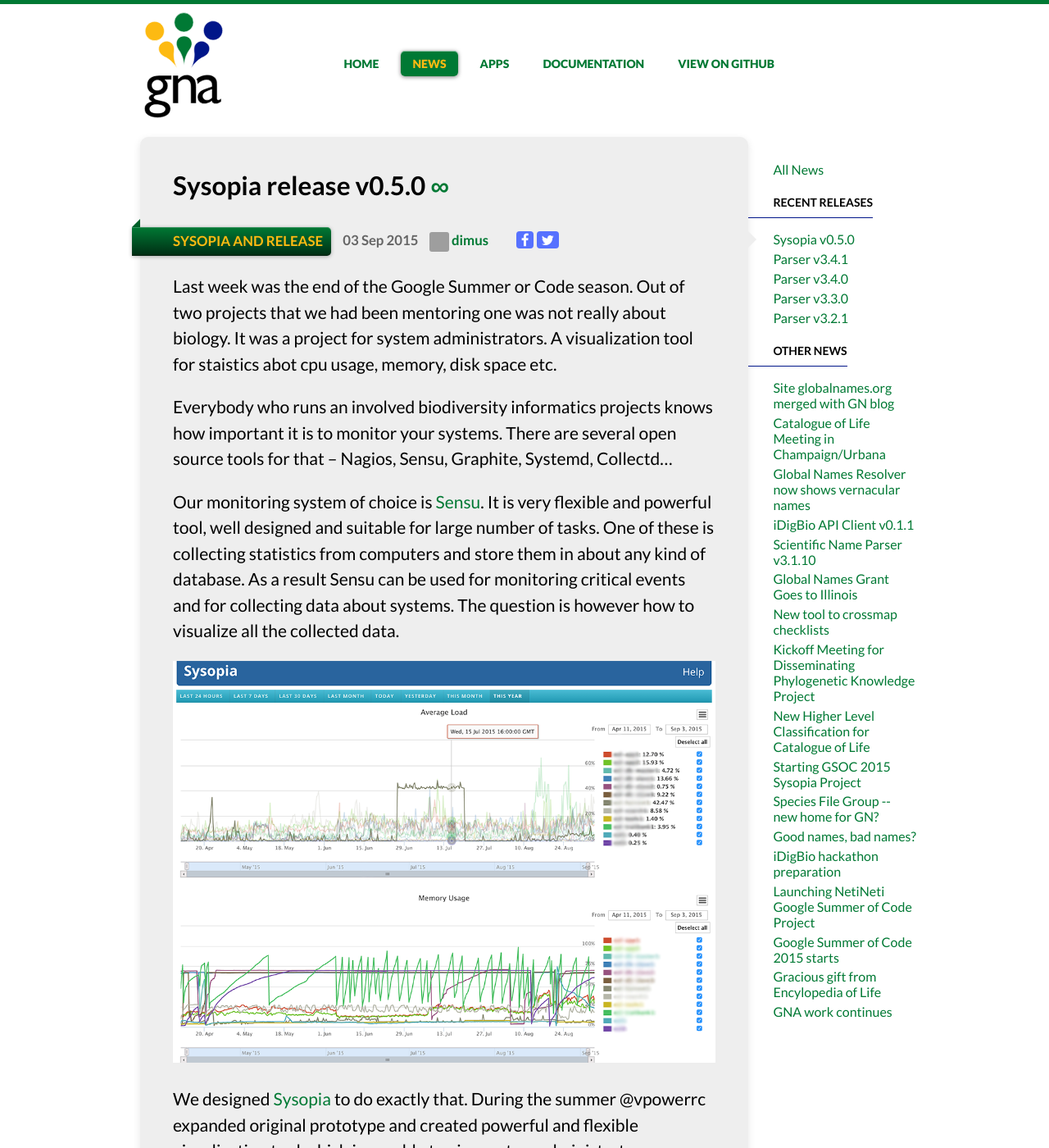
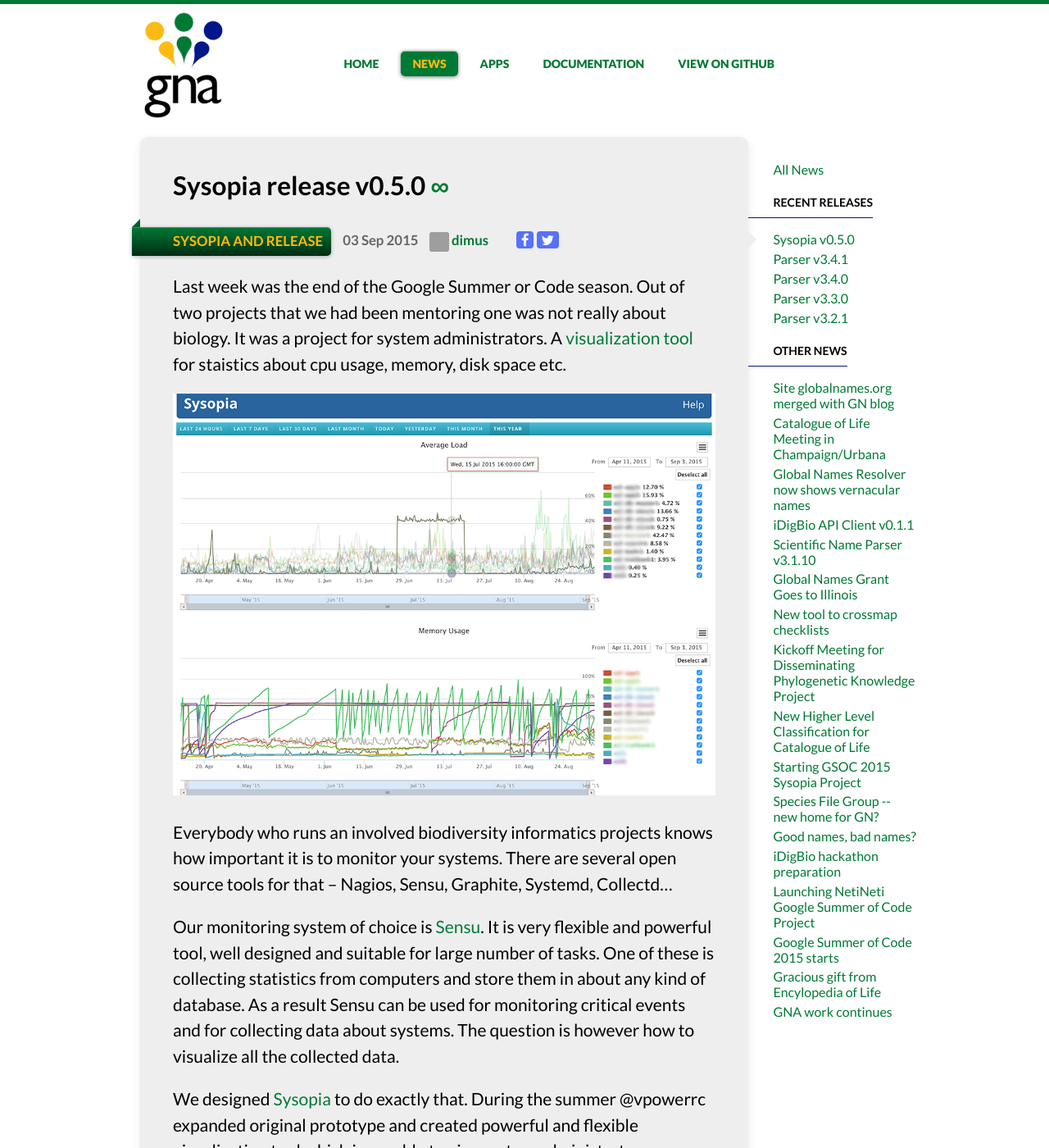
Before and after one commit to GlobalNamesArchitecture/GlobalNamesArchitecture.github.io, a Jekyll site: the page built from _posts/2015-09-03-sysopia.md, in a window 1280 px wide and 1400 px high. Shown: the whole window at 82% size. Built offline with Jekyll 4.4.1, drawn with Linux system fonts in a browser that asks for light colours; nearby versions of some CDN libraries; some of the changed text lies outside the part shown; grey boxes are pictures that could not be loaded.

Commit message:
changes in sysopia post

```diff
--- a/_posts/2015-09-03-sysopia.md
+++ b/_posts/2015-09-03-sysopia.md
@@ -10,8 +10,10 @@
 
 Last week was the end of the Google Summer or Code season. Out of two projects
 that we had been mentoring one was not really about biology. It was a project
-for system administrators. A visualization tool for staistics abot cpu usage,
-memory, disk space etc.
+for system administrators. A [visualization tool][sysopia] for staistics about
+cpu usage, memory, disk space etc.
+
+![Sysopia](/img/blog/sysopia.png)
 
 Everybody who runs an involved biodiversity informatics projects knows how
 important it is to monitor your systems. There are several open source tools
@@ -24,13 +26,11 @@
 collecting data about systems. The question is however how to visualize all the
 collected data.
 
-![Sysopia](/img/blog/sysopia.png)
-
 We designed [Sysopia][sysopia] to do exactly that. During the summer @vpowerrc
 expanded original prototype and created powerful and flexible visualization
 tool which is capable to give system administrator an understanding what is
 happening with 2-20 computers at a glance, receive life updates, and compare
-today's statistics with up to one year of data. We already use the system in
+today's statistics with up to one year of data. We already use Sysopia in
 production, and we are going to deploy it for Global Names as soon as our
 new computers are in place.
 
```
